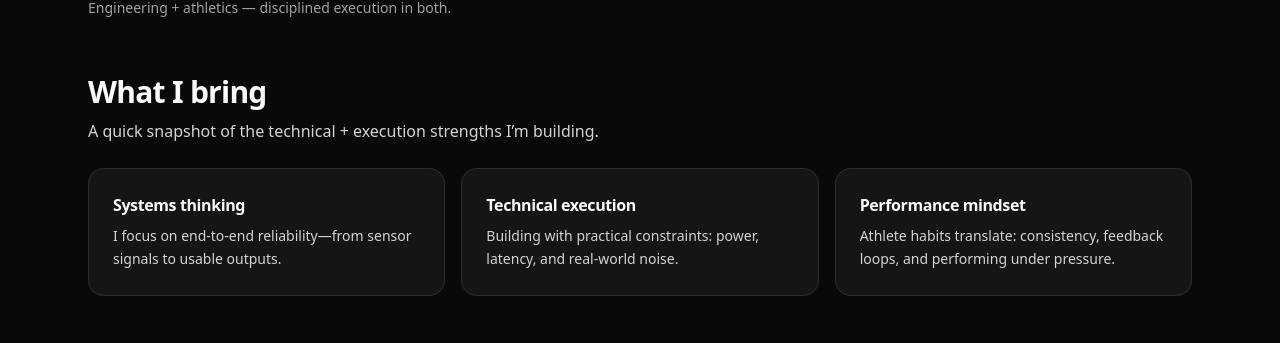
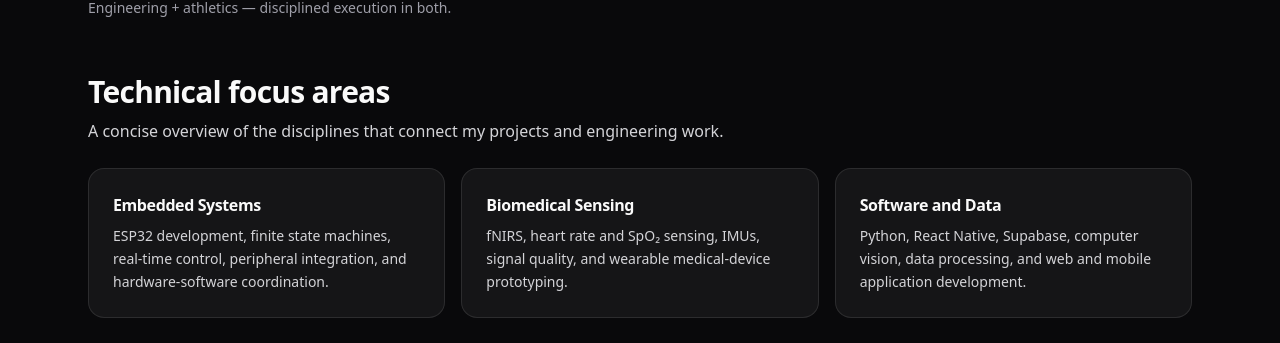
Before and after one commit to aprescod12/aprescod-portfolio-website, a Next.js app: page / in a window 1280 px wide. Shown: the part 1441-1784 px from the top of the page. Built offline with nearby package versions, Linux system fonts and the light colour scheme.

Commit message:
Replace generic value cards with technical focus areas

```diff
--- a/src/app/page.tsx
+++ b/src/app/page.tsx
@@ -225,36 +225,32 @@ export default function HomePage() {
         </p>
       </section>
 
-      {/* VALUE SECTION: highlights recruiters care about (what, how, why) */}
+      {/* TECHNICAL FOCUS: concise capability overview */}
       <section className="mt-14">
         <SectionHeading
-          title="What I bring"
-          subtitle="A quick snapshot of the technical + execution strengths I’m building."
+          title="Technical focus areas"
+          subtitle="A concise overview of the disciplines that connect my projects and engineering work."
         />
 
-        {/* Three pillar cards */}
         <div className="grid gap-4 md:grid-cols-3">
-          {/* Pillar 1 */}
           <div className="rounded-2xl border border-white/10 bg-white/5 p-6 hover:bg-white/10 transition-colors">
-            <h3 className="font-semibold tracking-tight">Systems thinking</h3>
+            <h3 className="font-semibold tracking-tight">Embedded Systems</h3>
             <p className="mt-2 text-sm text-zinc-300 leading-relaxed">
-              I focus on end-to-end reliability—from sensor signals to usable outputs.
+              ESP32 development, finite state machines, real-time control, peripheral integration, and hardware-software coordination.
             </p>
           </div>
 
-          {/* Pillar 2 */}
           <div className="rounded-2xl border border-white/10 bg-white/5 p-6 hover:bg-white/10 transition-colors">
-            <h3 className="font-semibold tracking-tight">Technical execution</h3>
+            <h3 className="font-semibold tracking-tight">Biomedical Sensing</h3>
             <p className="mt-2 text-sm text-zinc-300 leading-relaxed">
-              Building with practical constraints: power, latency, and real-world noise.
+              fNIRS, heart rate and SpO₂ sensing, IMUs, signal quality, and wearable medical-device prototyping.
             </p>
           </div>
 
-          {/* Pillar 3 */}
           <div className="rounded-2xl border border-white/10 bg-white/5 p-6 hover:bg-white/10 transition-colors">
-            <h3 className="font-semibold tracking-tight">Performance mindset</h3>
+            <h3 className="font-semibold tracking-tight">Software and Data</h3>
             <p className="mt-2 text-sm text-zinc-300 leading-relaxed">
-              Athlete habits translate: consistency, feedback loops, and performing under pressure.
+              Python, React Native, Supabase, computer vision, data processing, and web and mobile application development.
             </p>
           </div>
         </div>
```
